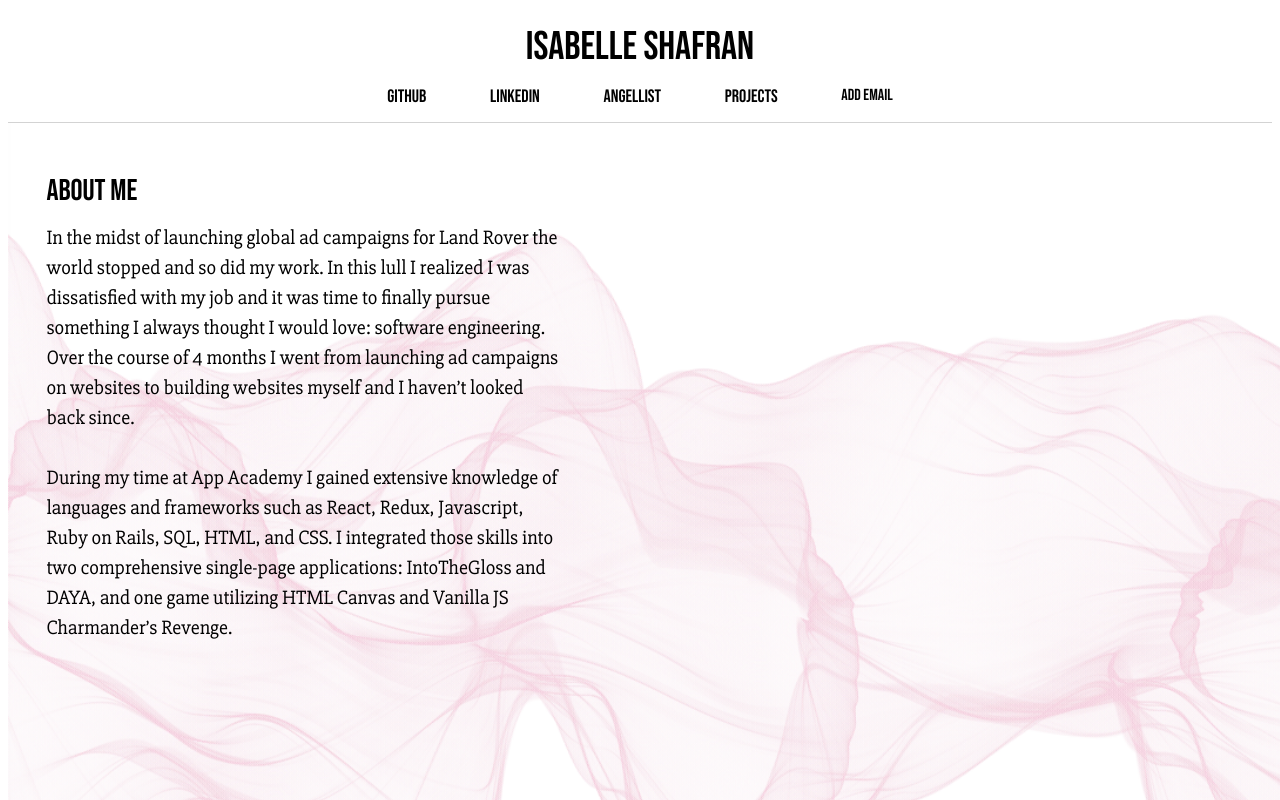
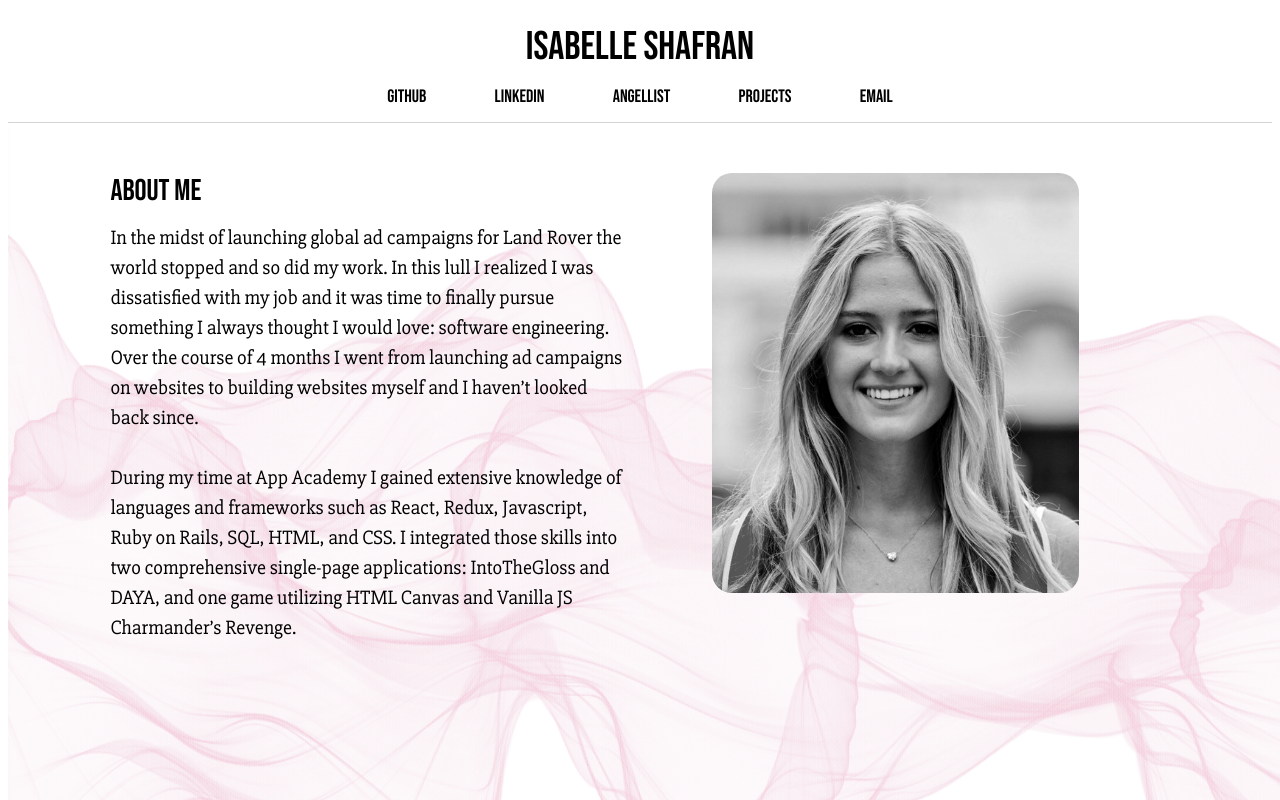
Before and after one commit to Isabelleshafran/isabelle, a React (Create React App) app: page /#/ in a window 1280 px wide. Shown: the top 800 px of the page. Built offline with nearby package versions, Linux system fonts and the light colour scheme.

Commit message:
splash image

```diff
--- a/src/components/navbar.js
+++ b/src/components/navbar.js
@@ -13,7 +13,7 @@ const Navbar = () => {
           <a target="_blank" rel="noreferrer" href="https://www.linkedin.com/in/isabelleshafran/">Linkedin</a>
           <a target="_blank" rel="noreferrer" href="https://angel.co/u/isabelle-shafran">AngelList</a>
           <Link to={'/projects'}>Projects</Link>
-          <div>Add email</div>
+          <a target="_blank" rel="noreferrer" href="mailto:isabelle.shafran@gmail.com">Email</a>
         </div>
       </div>
     );
--- a/src/components/projects.js
+++ b/src/components/projects.js
@@ -15,13 +15,13 @@ const Projects = () => {
         <a className="headers" target="_blank" rel="noreferrer" href="https://isabelle-glossier.herokuapp.com/#/">IntoTheGloss</a>
             <span>Full stack web-application cloning the e-commerce site Glossier.</span>
             <span>Built with Ruby on Rails backend Framework and React Redux frontend.</span>
-            <img className="intothegloss_image" src={IntoTheGloss}/>
+            <img alt="intothegloss" className="intothegloss_image" src={IntoTheGloss}/>
       </div>
 
       <div className="daya">
         <a className="headers" target="_blank" rel="noreferrer" href="http://daya-mern.herokuapp.com/#/">DAYA</a>
           <span>A more social take on the tradtional calendar built using the MERN stack.</span>
-            <img className="daya_image" src={DAYA}/>
+            <img alt="daya" className="daya_image" src={DAYA}/>
       </div>
 
 
@@ -29,7 +29,7 @@ const Projects = () => {
       <div className="char">
         <a className="headers" target="_blank" rel="noreferrer" href="https://isabelleshafran.github.io/CharmandersRevenge/">Charmander's Revenge</a>
           <span>Endless runner game built using JavaScript and HTML Canvas</span>
-          <img className="char_image" src={Char}/>
+          <img alt="char" className="char_image" src={Char}/>
       </div>
 
     </div>
--- a/src/components/splash.js
+++ b/src/components/splash.js
@@ -2,12 +2,13 @@ import React from "react";
 // import { Link } from "react-router-dom";
 import '../stylesheets/splash.scss'
 import SplashImage from '../stylesheets/splashimage.jpg'
+import ProfilePhoto from '../stylesheets/isabelle_shafran.png'
 
 
 const Splash = () => {
   return (
     <div className="splash">
-      <img className="splash_image" src={SplashImage} />
+      <img alt="splashimage" className="splash_image" src={SplashImage} />
 
       <span className="aboutme">ABOUT ME</span>
 
@@ -26,6 +27,8 @@ const Splash = () => {
         single-page applications: IntoTheGloss and DAYA, and one game utilizing
         HTML Canvas and Vanilla JS Charmander’s Revenge.
       </span>
+
+      <img alt="portfolio" className="profile_photo" src={ProfilePhoto} />
     </div>
   );
 };
--- a/src/stylesheets/splash.scss
+++ b/src/stylesheets/splash.scss
@@ -2,7 +2,7 @@
 .splash-text {
     display: flex;
     line-height: 30px;
-    margin-left: 3%;
+    margin-left: 8%;
     margin-top: 100px;
     font-family: "Slabo 27px";
     max-width: 40%;
@@ -20,10 +20,19 @@
 
 .aboutme{
     display: flex;
-    margin-left: 3%;
+    margin-left: 8%;
     margin-top: 50px;
     font-family: "Bebas Neue";
 
     position: absolute;
     font-size: 30px;
 }
+
+.profile_photo {
+    position: absolute;
+    margin-left: 55%;
+    height: 420px;
+    margin-top: 50px;
+    border-radius: 20px;
+
+}
```
Also changed, not shown: src/stylesheets/isabelle_shafran.png (added), 1 other file (tests, documents, lock files or other folders).
